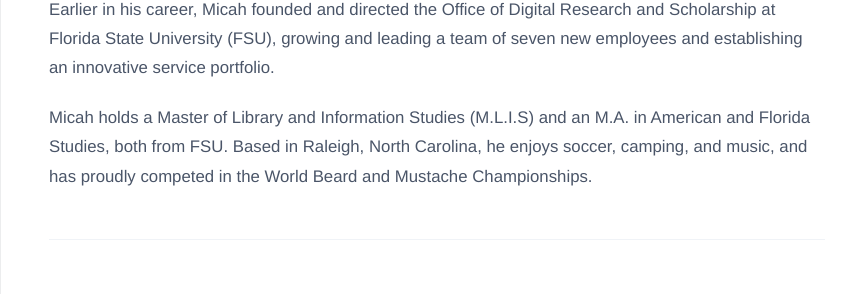
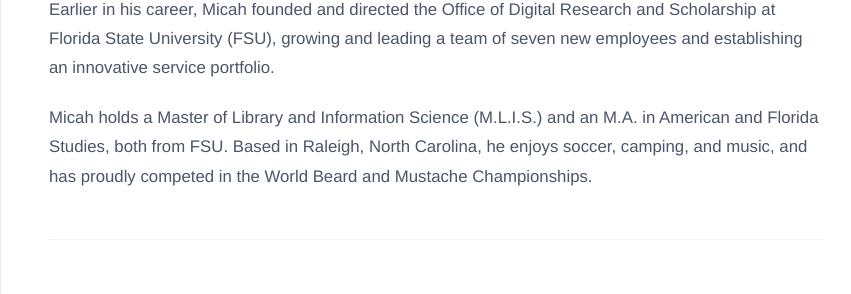
Before and after one commit to micahvandegrift/micahvandegrift.github.io, a Jekyll site: the page built from bio.md, in a window 1280 px wide and 1400 px high, scrolled down 1424 px. Shown: the part 152-446 px from the top of the window, without its empty margins (203-1054 px from the left). Built offline with Jekyll 4.4.1, drawn with Linux system fonts in a browser that asks for light colours; some web fonts are replaced; our own code applies the rules of GitHub Pages for plain Markdown files; some of the changed text lies outside the part shown.

Commit message:
Use the correct degree name: Library and Information Science
Updates the homepage, bio and CV to match the resume.

Co-Authored-By: Claude Opus 5.5 <noreply@anthropic.com>
Claude-Session: https://claude.ai/code/session_01GwWkYYKEMGxBuRrHUyuW9o

```diff
--- a/bio.md
+++ b/bio.md
@@ -19,7 +19,7 @@ Micah’s unique career is rooted in maximizing the accessibility and public imp
 
 Earlier in his career, Micah founded and directed the Office of Digital Research and Scholarship at Florida State University (FSU), growing and leading a team of seven new employees and establishing an innovative service portfolio.
 
-Micah holds a Master of Library and Information Studies (M.L.I.S) and an M.A. in American and Florida Studies, both from FSU. Based in Raleigh, North Carolina, he enjoys soccer, camping, and music, and has proudly competed in the World Beard and Mustache Championships.
+Micah holds a Master of Library and Information Science (M.L.I.S.) and an M.A. in American and Florida Studies, both from FSU. Based in Raleigh, North Carolina, he enjoys soccer, camping, and music, and has proudly competed in the World Beard and Mustache Championships.
 
 ***
 
@@ -40,7 +40,7 @@ Short-ish
 ---
 1. Micah joined the [All of Us Research Program](https://www.researchallofus.org/) Office of User Experience in March 2022 and was promoted to Team Lead in February 2023. Micah started his career as a librarian at Florida State University, then joined North Carolina State University’s [Open Knowledge Center](https://www.lib.ncsu.edu/department/okc) to develop and advance open science and public scholarship. At NC State he led a team of developers, designers, and researchers to launch products and initiatives, like a cohort-based research development incubator, a series of digital stained glass windows from the #metoo movement, an online publication about the culture, history, and science behind the foods you have at home, and HTML publishing workflows for academic journals. He also served as the Lead Principal Investigator for a $414,000 Andrew W. Mellon Foundation grant and was a Fulbright Scholar in 2018.
 
-Micah holds a Masters in Library and Information Studies (M.L.I.S), an M.A. in American and Florida Studies, and a B.A. in Humanities, all from Florida State University.
+Micah holds a Master of Library and Information Science (M.L.I.S.), an M.A. in American and Florida Studies, and a B.A. in Humanities, all from Florida State University.
 
 Based in Raleigh, Micah and his family enjoy soccer, camping, hiking, movies, and music. Micah competed in the 2005 World Beard and Mustache Championships and is the reigning Mr. Tattooed Tallahassee.
 
--- a/index.html
+++ b/index.html
@@ -57,7 +57,7 @@
 
         <p>Micah consistently accelerates results through innovation, most recently by implementing AI integrations that improved team efficiency by 75% and streamlining client onboarding processes for 63% faster completion. Earlier in his career, he served as a Fulbright Scholar in Europe and directed a digital art program sponsored by a $414,000 grant from the Andrew W. Mellon Foundation. He has led multidisciplinary strategy and research teams, and his career is defined by his commitment to maximizing the public impact and accessibility of knowledge.</p>
 
-        <p>Micah holds a Master of Library and Information Studies (M.L.I.S) and an M.A. in American and Florida Studies, both from FSU. Based in Raleigh, North Carolina, he enjoys soccer, camping, and music, and has proudly competed in the World Beard and Mustache Championships.</p>
+        <p>Micah holds a Master of Library and Information Science (M.L.I.S.) and an M.A. in American and Florida Studies, both from FSU. Based in Raleigh, North Carolina, he enjoys soccer, camping, and music, and has proudly competed in the World Beard and Mustache Championships.</p>
       </section>
 
       <footer>
```
Also changed, not shown: CV.md (+1 -1 lines).
